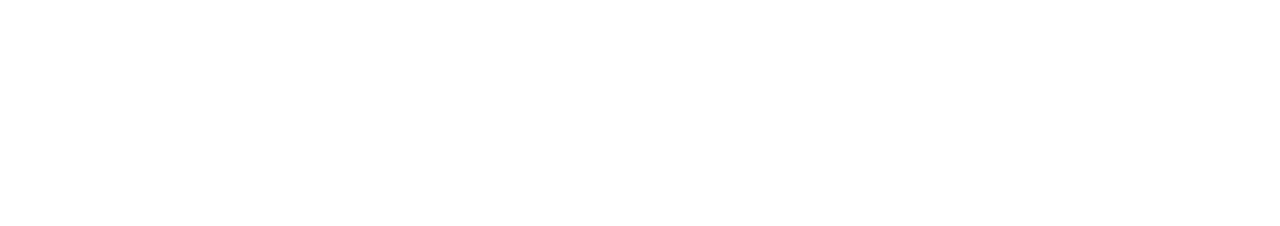
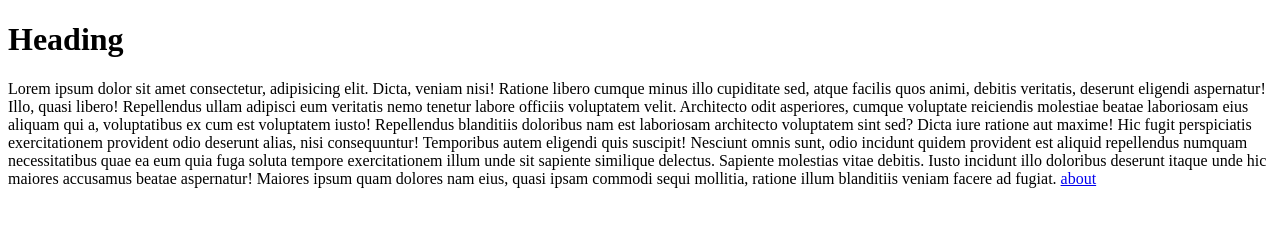
Before and after one commit to sameeraSadiq/first-project, a plain HTML site: page index.html in a window 1280 px wide. Drawn offline with Linux system fonts and the light colour scheme.

Commit message:
insert heading using h1 element and a paragraph using p element

```diff
--- a/index.html
+++ b/index.html
@@ -9,6 +9,15 @@
 </head>
 <body>
 
-
+    <h1>Heading</h1>
+    <p>
+        Lorem ipsum dolor sit amet consectetur, adipisicing elit. Dicta, veniam nisi! Ratione libero cumque minus illo cupiditate sed, atque facilis quos animi, debitis veritatis, deserunt eligendi aspernatur! Illo, quasi libero!
+        Repellendus ullam adipisci eum veritatis nemo tenetur labore officiis voluptatem velit. Architecto odit asperiores, cumque voluptate reiciendis molestiae beatae laboriosam eius aliquam qui a, voluptatibus ex cum est voluptatem iusto!
+        Repellendus blanditiis doloribus nam est laboriosam architecto voluptatem sint sed? Dicta iure ratione aut maxime! Hic fugit perspiciatis exercitationem provident odio deserunt alias, nisi consequuntur! Temporibus autem eligendi quis suscipit!
+        Nesciunt omnis sunt, odio incidunt quidem provident est aliquid repellendus numquam necessitatibus quae ea eum quia fuga soluta tempore exercitationem illum unde sit sapiente similique delectus. Sapiente molestias vitae debitis.
+        Iusto incidunt illo doloribus deserunt itaque unde hic maiores accusamus beatae aspernatur! Maiores ipsum quam dolores nam eius, quasi ipsam commodi sequi mollitia, ratione illum blanditiis veniam facere ad fugiat.
+        <a href="./about.html">about</a>
+    </p>
     <script src="./script.js"></script>
 </body>
+</html>
```
